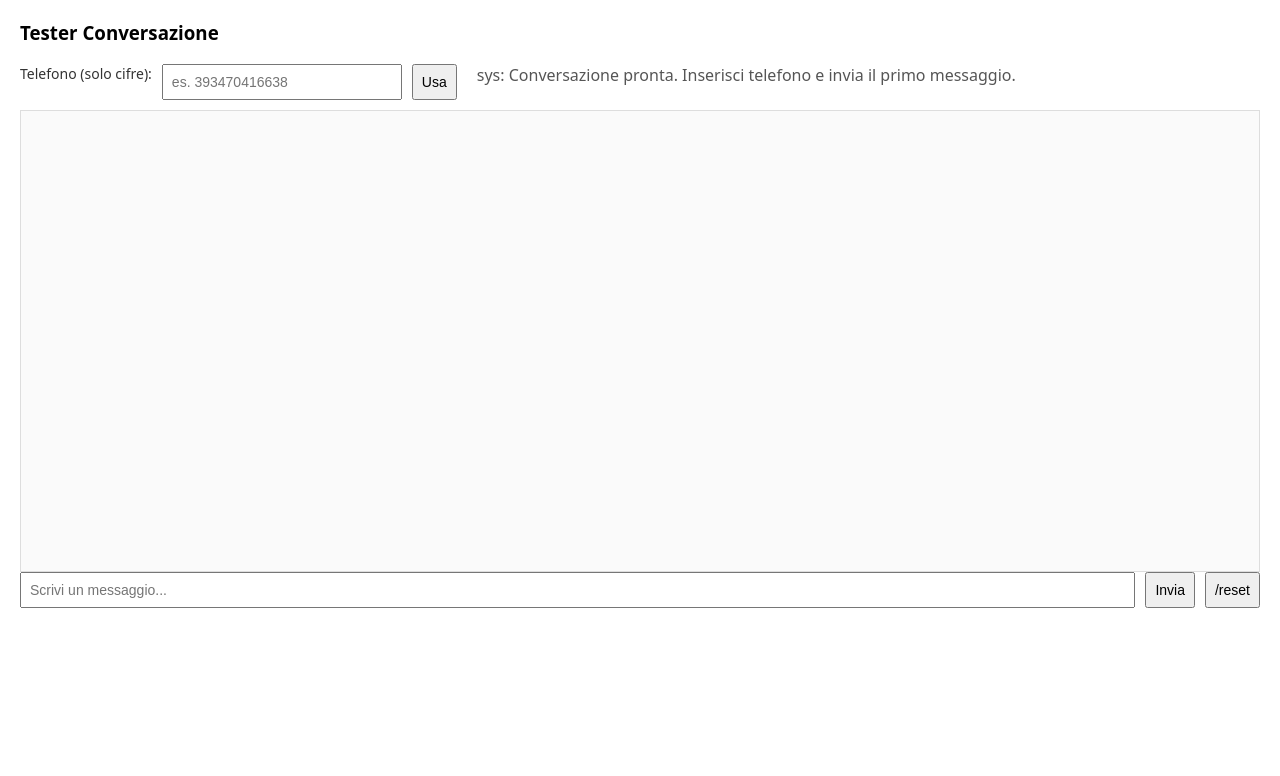
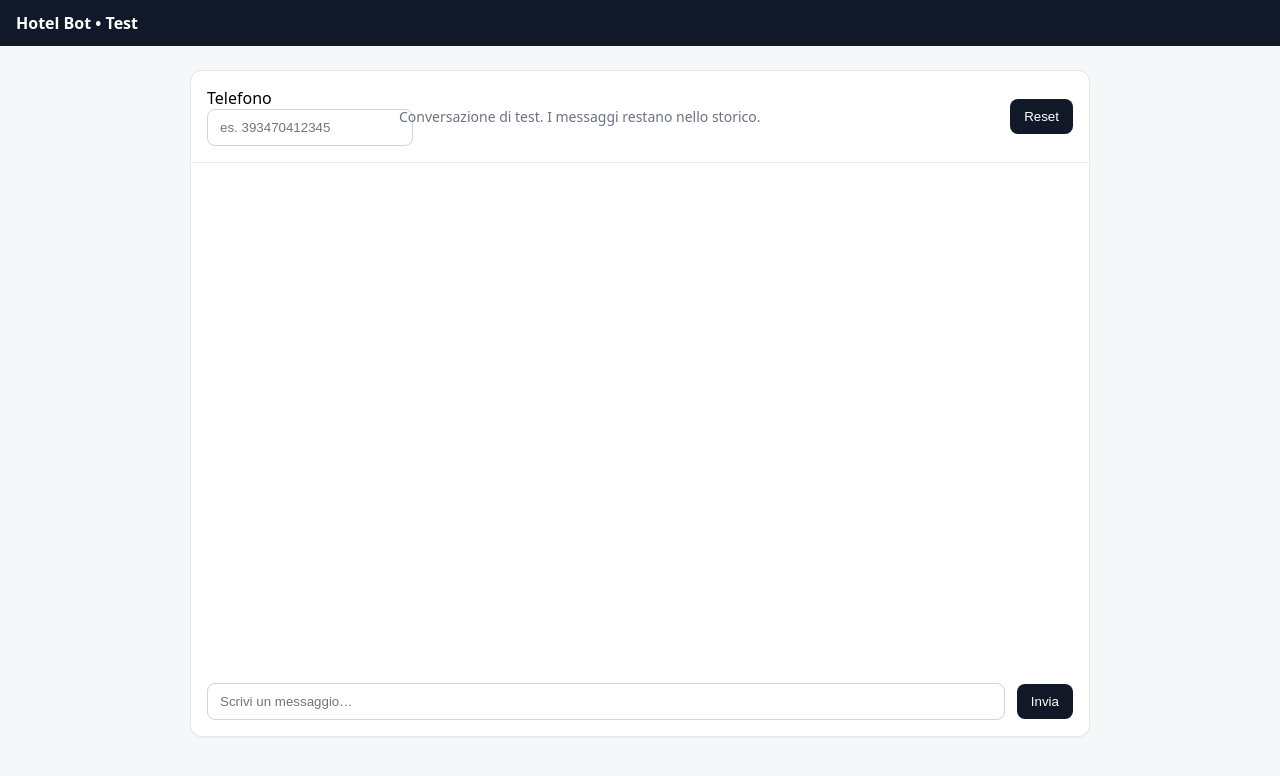
Before and after one commit to privilegepisatuscany-eng/WhatsApp-is-hotel-bot, a Flask app: page /test in a window 1280 px wide. Shown: the top 776 px of the page. Run offline with Flask 3, Linux system fonts and the light colour scheme.

Commit message:
Update test.html

```diff
--- a/templates/test.html
+++ b/templates/test.html
@@ -1,91 +1,93 @@
 <!doctype html>
 <html lang="it">
 <head>
-  <meta charset="utf-8"/>
-  <meta name="viewport" content="width=device-width,initial-scale=1"/>
-  <title>Tester Bot</title>
+  <meta charset="utf-8" />
+  <title>Hotel Bot - Test Console</title>
+  <meta name="viewport" content="width=device-width, initial-scale=1" />
   <style>
-    body { font-family: system-ui, -apple-system, Segoe UI, Roboto, Arial; margin: 20px; }
-    .row { display: flex; gap: 10px; margin-bottom: 10px; }
-    #history { border: 1px solid #ddd; padding: 10px; height: 55vh; overflow-y: auto; background: #fafafa; }
-    .bubble { padding: 8px 10px; border-radius: 10px; margin: 6px 0; max-width: 80%; }
-    .me { background: #e7f5ff; align-self: flex-end; }
-    .bot { background: #f1f3f5; }
-    label { font-size: 14px; color: #333; }
-    input, button { font-size: 14px; padding: 8px; }
-    #phone { width: 220px; }
-    #text { flex: 1; }
+    body { font-family: system-ui, -apple-system, Segoe UI, Roboto, Arial; margin: 0; background:#f6f7f8; }
+    header { background:#111827; color:#fff; padding:12px 16px; }
+    main { max-width: 900px; margin: 24px auto; padding: 0 16px; }
+    .card { background:#fff; border:1px solid #e5e7eb; border-radius:12px; box-shadow: 0 1px 2px rgba(0,0,0,.04); }
+    .row { display:flex; gap:12px; padding:16px; align-items:center; }
+    input[type="text"] { padding:10px 12px; border:1px solid #d1d5db; border-radius:8px; width:100%; }
+    button { padding:10px 14px; border:none; background:#111827; color:#fff; border-radius:8px; cursor:pointer; }
+    button:disabled { opacity:.6; cursor:not-allowed; }
+    .chat { padding: 8px 16px 16px; height: 60vh; overflow-y: auto; }
+    .bubble { max-width: 70%; padding:10px 12px; border-radius:10px; margin:8px 0; line-height:1.35 }
+    .me { background:#dbeafe; margin-left:auto; }
+    .bot { background:#f3f4f6; margin-right:auto; }
+    .meta { color:#6b7280; font-size:12px; margin-top:2px; }
+    .row-top { border-bottom:1px solid #e5e7eb; }
   </style>
 </head>
 <body>
-  <h3>Tester Conversazione</h3>
+  <header><strong>Hotel Bot • Test</strong></header>
+  <main>
+    <div class="card">
+      <div class="row row-top">
+        <div style="flex: 0 0 180px;">
+          <label>Telefono</label>
+          <input id="phone" type="text" placeholder="es. 393470412345" />
+        </div>
+        <div style="flex:1;">
+          <div style="color:#6b7280;font-size:14px">Conversazione di test. I messaggi restano nello storico.</div>
+        </div>
+        <div>
+          <button id="reset">Reset</button>
+        </div>
+      </div>
+      <div id="chat" class="chat"></div>
+      <div class="row">
+        <input id="msg" type="text" placeholder="Scrivi un messaggio…" />
+        <button id="send">Invia</button>
+      </div>
+    </div>
+  </main>
+  <script>
+    const chat = document.getElementById('chat');
+    const phoneInput = document.getElementById('phone');
+    const msgInput = document.getElementById('msg');
+    const sendBtn = document.getElementById('send');
+    const resetBtn = document.getElementById('reset');
 
-  <div class="row">
-    <label for="phone">Telefono (solo cifre):</label>
-    <input id="phone" placeholder="es. 393470416638"/>
-    <button id="setPhone">Usa</button>
-    <span id="status" style="margin-left:10px;color:#555;">sys: Conversazione pronta. Inserisci telefono e invia il primo messaggio.</span>
-  </div>
-
-  <div id="history"></div>
-
-  <div class="row">
-    <input id="text" placeholder="Scrivi un messaggio..."/>
-    <button id="send">Invia</button>
-    <button id="reset">/reset</button>
-  </div>
-
-  <script>
-    let phone = "";
-    const historyEl = document.getElementById("history");
-    const statusEl = document.getElementById("status");
-
-    function addBubble(text, who){
-      const div = document.createElement("div");
-      div.className = "bubble " + (who === "me" ? "me" : "bot");
-      div.textContent = text;
-      historyEl.appendChild(div);
-      historyEl.scrollTop = historyEl.scrollHeight;
+    function append(role, text){
+      const wrap = document.createElement('div');
+      wrap.className = 'bubble ' + (role === 'me' ? 'me' : 'bot');
+      wrap.textContent = text;
+      chat.appendChild(wrap);
+      chat.scrollTop = chat.scrollHeight;
     }
 
-    document.getElementById("setPhone").onclick = () => {
-      const p = document.getElementById("phone").value.trim();
-      if(!p){ alert("Inserisci un numero."); return; }
-      phone = p.replace(/\D/g,'');
-      statusEl.textContent = "Telefono impostato su: " + phone;
-    };
-
-    document.getElementById("send").onclick = async () => {
-      const txt = document.getElementById("text").value.trim();
-      if(!phone){ alert("Imposta prima il telefono."); return; }
-      if(!txt){ return; }
-      addBubble(txt, "me");
-      document.getElementById("text").value = "";
-      const res = await fetch("/test_api", {
-        method: "POST",
-        headers: {"Content-Type":"application/json"},
-        body: JSON.stringify({phone, text: txt})
-      });
-      const js = await res.json();
-      if(js.reply){
-        addBubble(js.reply, "bot");
-      } else if(js.error){
-        addBubble("Errore: " + js.error, "bot");
+    sendBtn.onclick = async () => {
+      const phone = phoneInput.value.trim();
+      const text = msgInput.value.trim();
+      if(!phone){ alert('Inserisci telefono (solo numeri)'); return; }
+      if(!text){ return; }
+      append('me', text);
+      msgInput.value = '';
+      sendBtn.disabled = true;
+      try{
+        const fd = new FormData();
+        fd.append('phone', phone);
+        fd.append('text', text);
+        const r = await fetch('/test_api', { method:'POST', body: fd });
+        const js = await r.json();
+        if(js.ok){
+          append('bot', js.reply);
+        } else {
+          append('bot', 'Errore: ' + (js.error || 'unknown'));
+        }
+      }catch(e){
+        append('bot', 'Errore di rete');
+      }finally{
+        sendBtn.disabled = false;
       }
     };
 
-    document.getElementById("reset").onclick = async () => {
-      if(!phone){ alert("Imposta prima il telefono."); return; }
-      addBubble("/reset", "me");
-      const res = await fetch("/test_api", {
-        method: "POST",
-        headers: {"Content-Type":"application/json"},
-        body: JSON.stringify({phone, text: "/reset"})
-      });
-      const js = await res.json();
-      if(js.reply){
-        addBubble(js.reply, "bot");
-      }
+    resetBtn.onclick = () => {
+      msgInput.value = '/reset';
+      sendBtn.onclick();
     };
   </script>
 </body>
```
